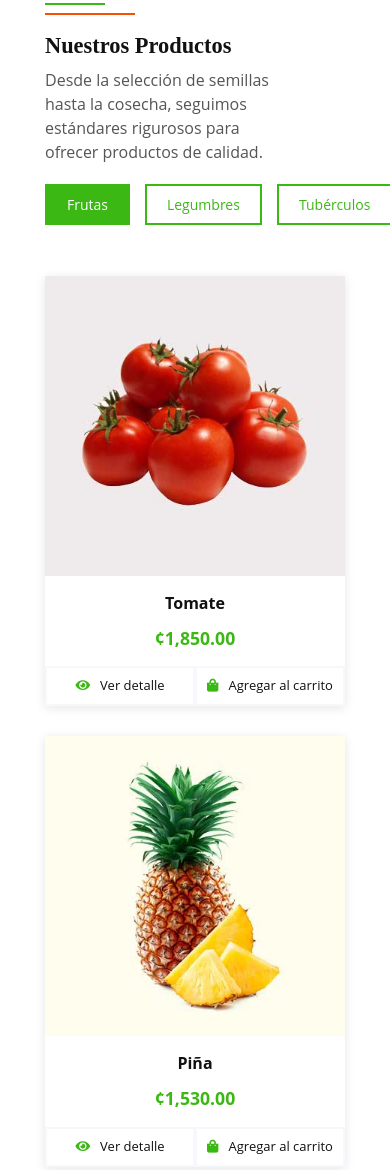
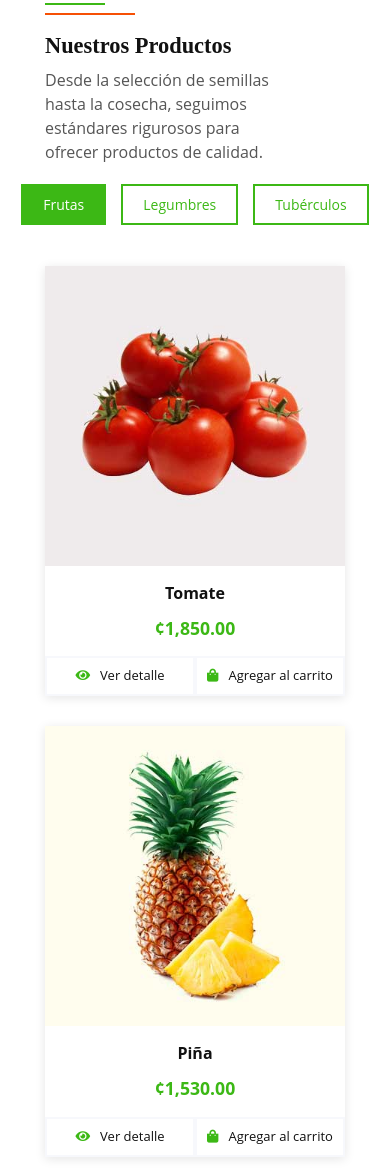
Before and after one commit to BoperZen/Tarea4, a plain HTML site: page docs/index.html in a window 390 px wide. Shown: the part 2528-3698 px from the top of the page. Drawn offline with nearby package versions, Linux system fonts and the light colour scheme.

Commit message:
Ultimos detalles

```diff
--- a/docs/css/responsivo.css
+++ b/docs/css/responsivo.css
@@ -155,7 +155,15 @@
     }
 
     /* Pills en móvil pequeño */
-    .nuestros-productos .pill-item {
-        margin-bottom: 10px;
+    .nuestros-productos .section-container .pill-cointainer {
+        display: flex;
+        width: 100%;
+        justify-content: center;
+        margin-top: -40px;
+        margin-bottom: 25px;
+    }
+
+    .nuestras-fincas .boton {
+        margin-left: -150px;
     }
 }
```
